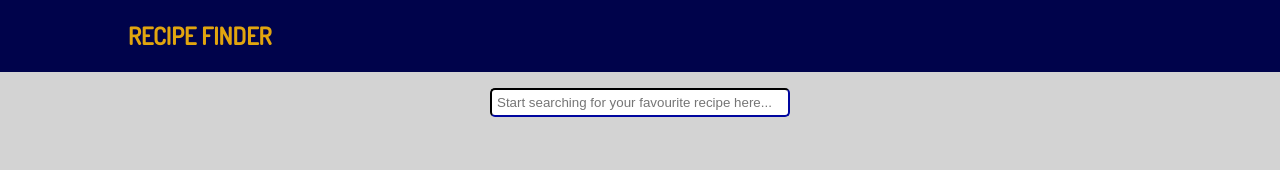
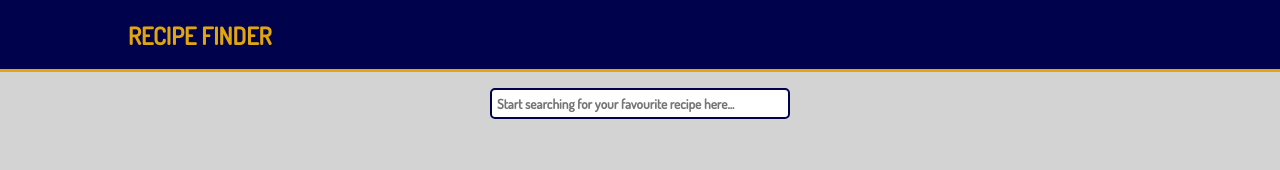
Before and after one commit to stiwarri/recipe-finder, a website built with Parcel: page src/index.html in a window 1280 px wide. Built offline with nearby package versions, Linux system fonts and the light colour scheme.

Commit message:
Design Improvements

```diff
--- a/src/styles/_common.scss
+++ b/src/styles/_common.scss
@@ -111,7 +111,9 @@
             width: 100%;
             padding: 5px 5px;
             border-radius: 5px;
-            border-color: $secondary-color;
+            font-family: 'Dosis', sans-serif;
+            font-weight: bold;
+            border: 2px solid $secondary-color;
         }
 
         input[type="text"]:hover,
--- a/src/styles/main.scss
+++ b/src/styles/main.scss
@@ -48,6 +48,7 @@ button:focus {
     color: $primary-color;
     height: 72px;
     line-height: 72px;
+    border-bottom: 3px solid $primary-color;
 
     .header-content {
         display: flex;
```
Also changed, not shown: 4 other files.
